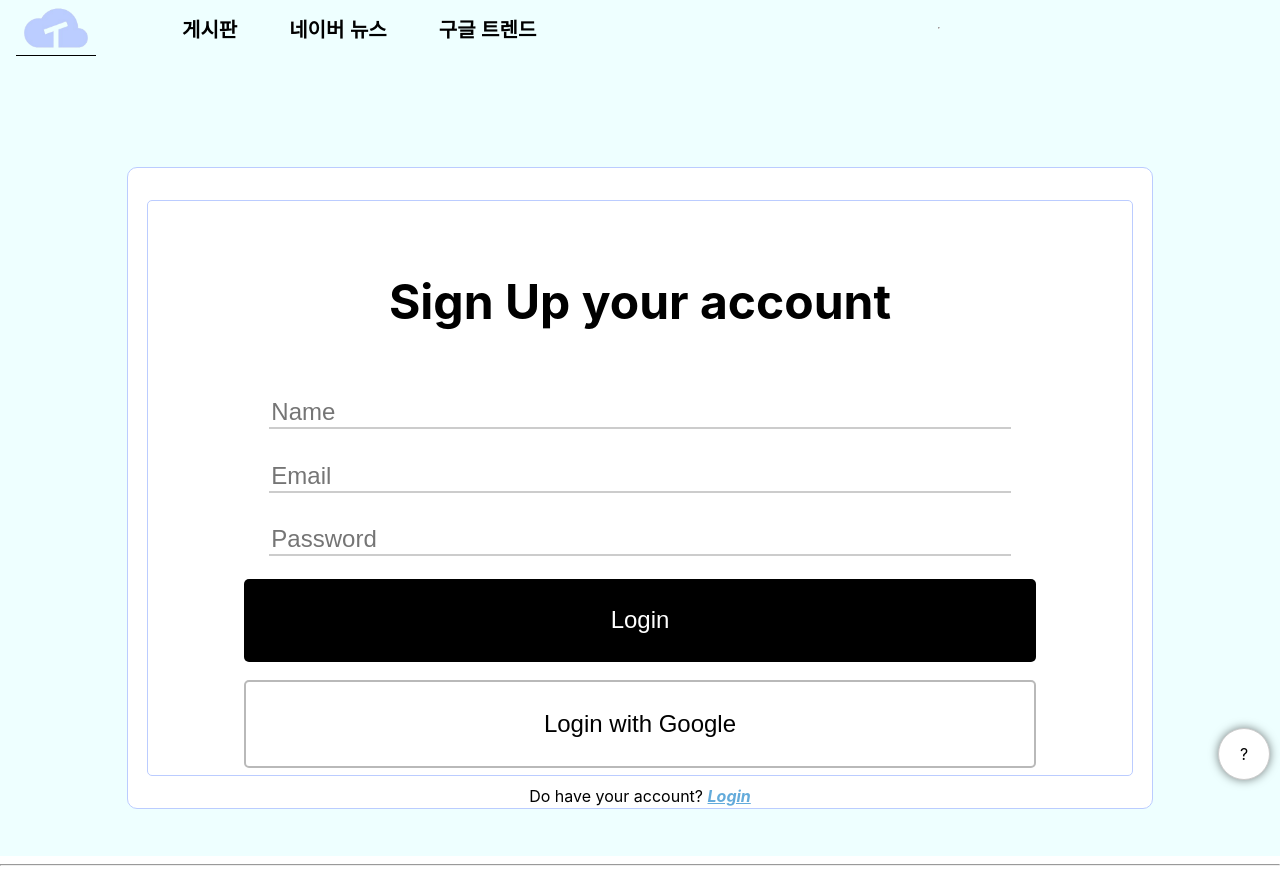
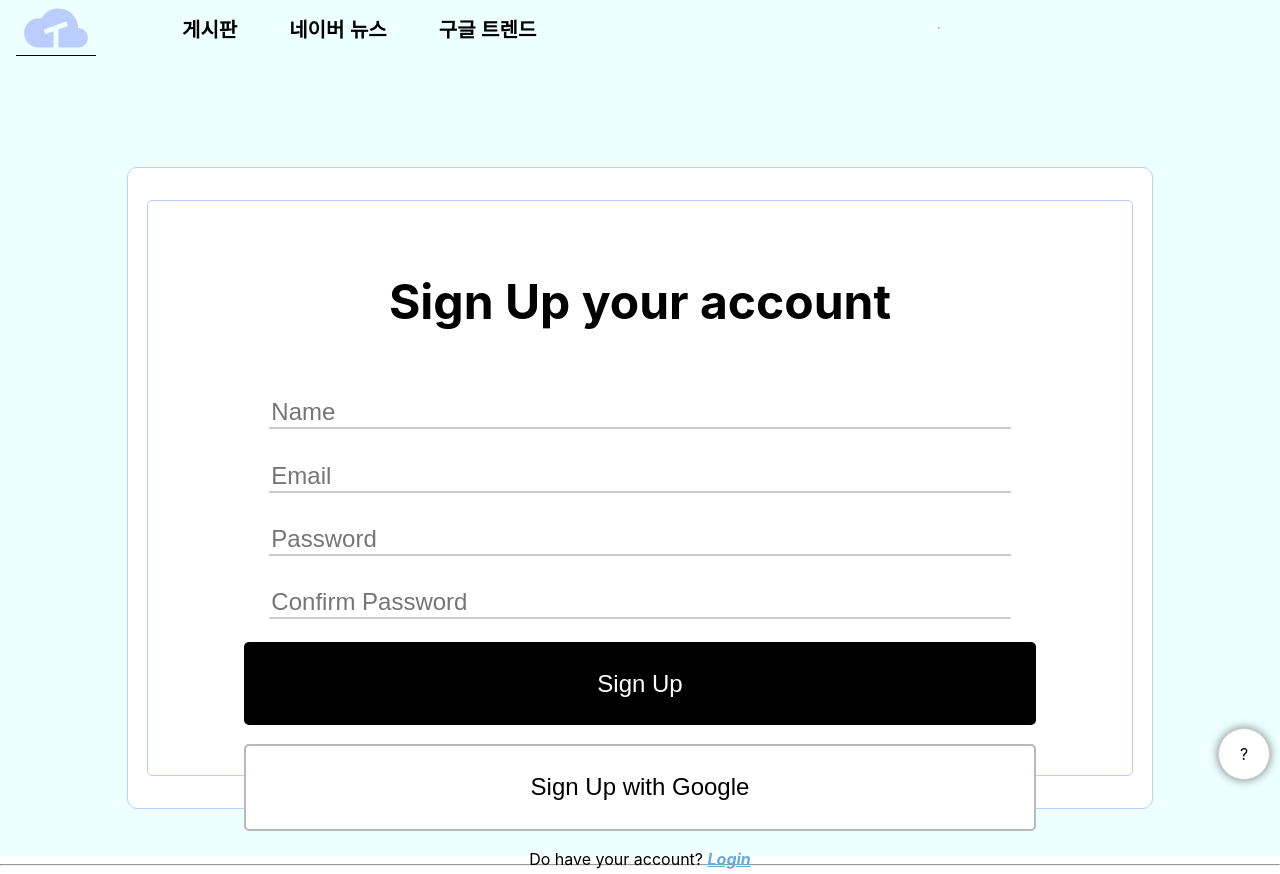
Before and after one commit to tukcomCD2024/KbyC, a React (Create React App) app in the folder frontend/: page /signup in a window 1280 px wide. Built offline with nearby package versions, Linux system fonts and the light colour scheme.

Commit message:
Fix: Confirm Password

```diff
--- a/frontend/src/pages/SignupPage.js
+++ b/frontend/src/pages/SignupPage.js
@@ -57,9 +57,13 @@ const SignupPage = () => {
             <input type='password' placeholder="Password" value={password} onChange={(e) => setPassword(e.target.value)}/>
           </div>
 
-          <button className="signup-button" onClick={handleSignup}>Login</button>
+          <div className="input-group">
+            <input type='password' placeholder="Confirm Password" value={confirmPassword} onChange={(e) => setConfirmPassword(e.target.value)}/>
+          </div>
 
-          <button className="social-signup-button" onClick={handleSignup}>Login with Google</button>
+          <button className="signup-button" onClick={handleSignup}>Sign Up</button>
+
+          <button className="social-signup-button" onClick={handleSignup}>Sign Up with Google</button>
 
           <div>
             <p1>Do have your account?     </p1>
```
